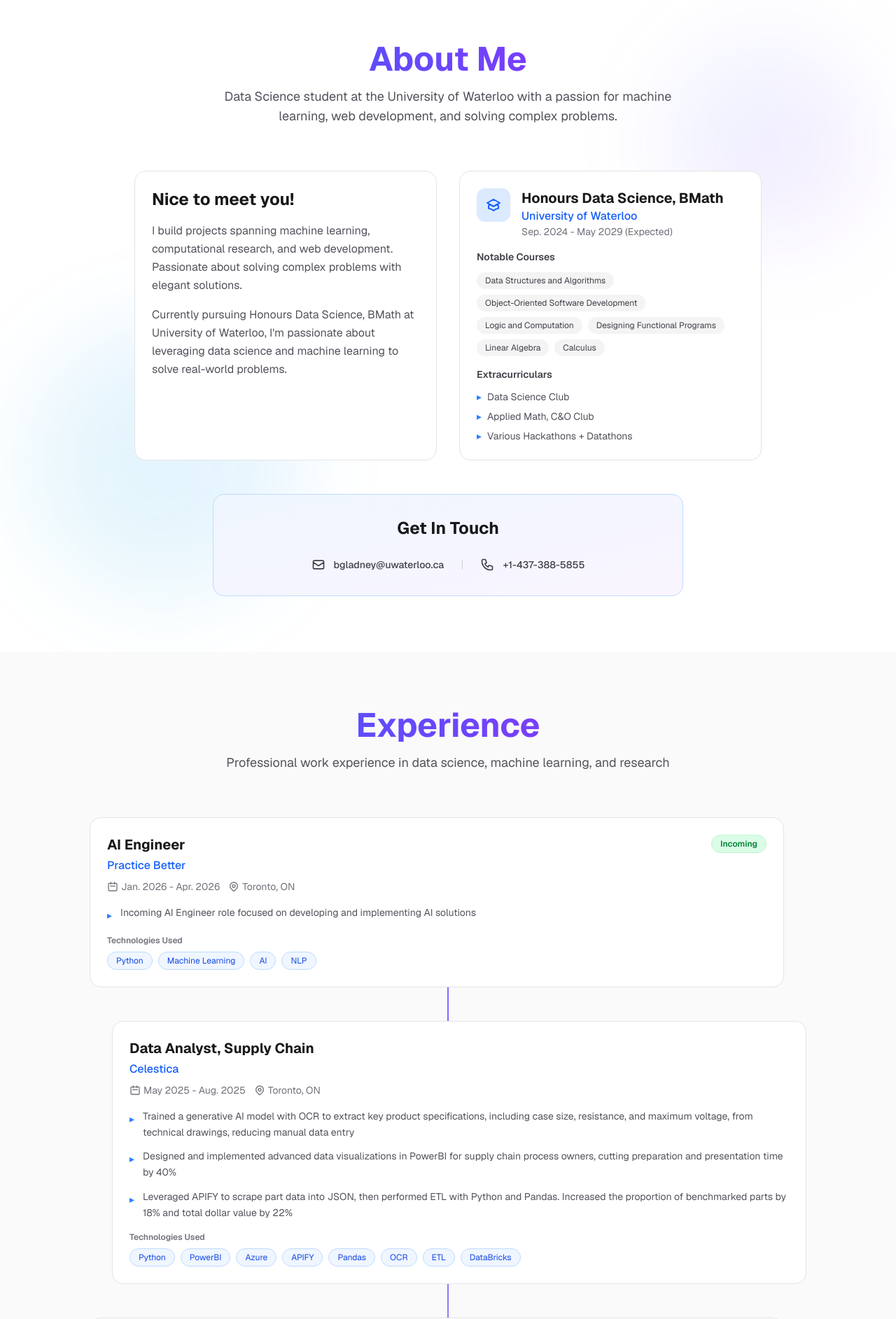
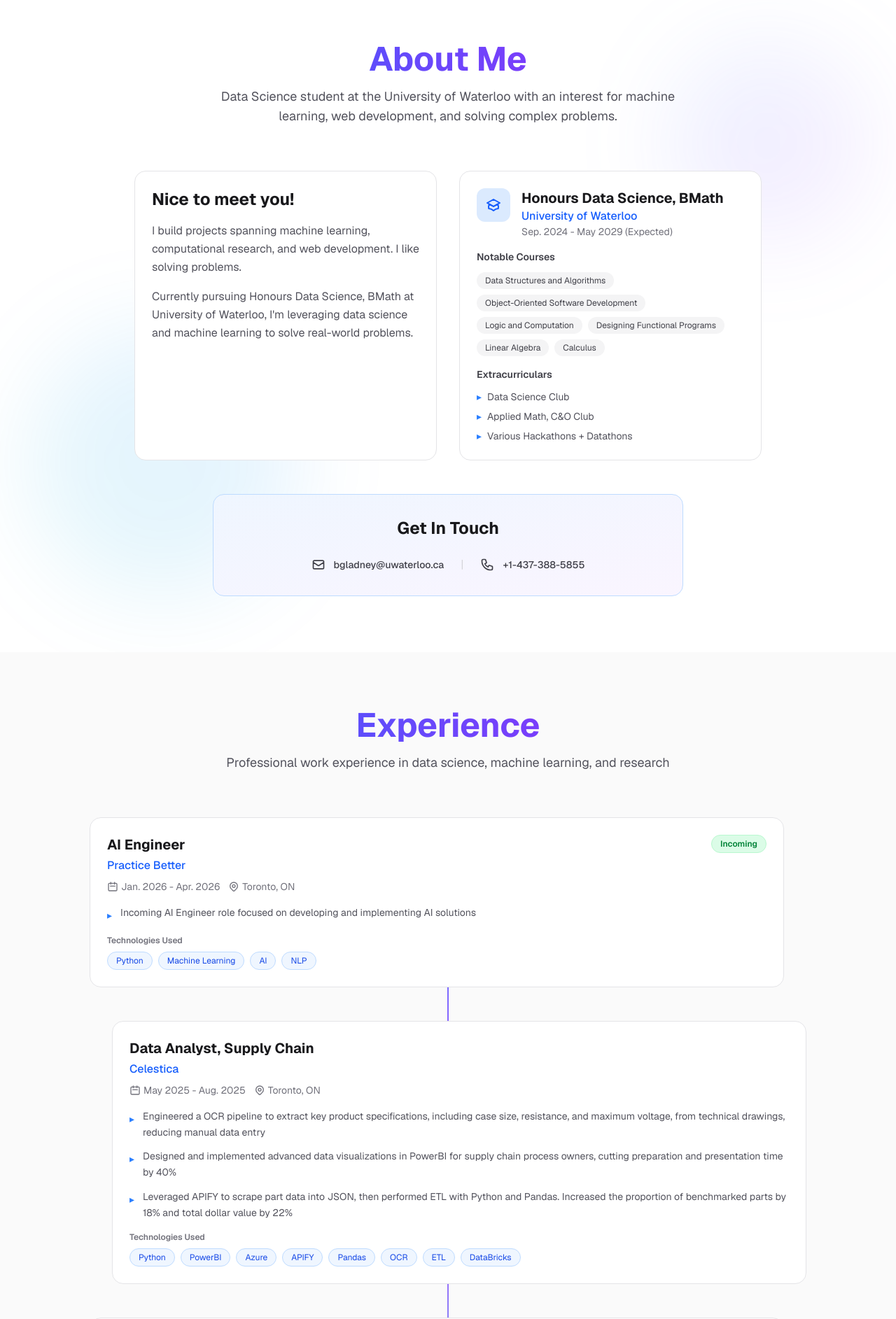
Before and after one commit to b9nn/PersonalWebsite, a Next.js app: page / in a window 1280 px wide. Shown: the part 820-2705 px from the top of the page at 70% size. Built offline with nearby package versions, Linux system fonts and the light colour scheme.

Commit message:
updated website content

```diff
--- a/app/components/About.tsx
+++ b/app/components/About.tsx
@@ -57,7 +57,7 @@ export default function About() {
               {PERSONAL_INFO.tagline}
             </p>
             <p className="text-zinc-600 dark:text-zinc-400 leading-relaxed">
-              Currently pursuing {EDUCATION.degree} at {EDUCATION.school}, I'm passionate about
+              Currently pursuing {EDUCATION.degree} at {EDUCATION.school}, I'm
               leveraging data science and machine learning to solve real-world problems.
             </p>
           </div>
--- a/app/data/constants.ts
+++ b/app/data/constants.ts
@@ -10,7 +10,7 @@ export const PERSONAL_INFO = {
   name: "Ben",
   fullName: "Benjamin Gladney",
   title: "Data Scientist & Software Engineer",
-  tagline: "I build projects spanning machine learning, computational research, and web development. Passionate about solving complex problems with elegant solutions.",
+  tagline: "I build projects spanning machine learning, computational research, and web development. I like solving problems.",
   email: "bgladney@uwaterloo.ca",
   phone: "+1-437-388-5855",
   github: "https://github.com/b9nn",
@@ -77,13 +77,10 @@ export const PROJECT_CATEGORIES = [
   "Utilities"
 ] as const;
 
-// Section Content
-// ------------------------------------
-// Customize section headings and descriptions
 export const SECTION_CONTENT = {
   about: {
     heading: "About Me",
-    description: "Data Science student at the University of Waterloo with a passion for machine learning, web development, and solving complex problems."
+    description: "Data Science student at the University of Waterloo with an interest for machine learning, web development, and solving complex problems."
   },
   experience: {
     heading: "Experience",
@@ -99,6 +96,6 @@ export const SECTION_CONTENT = {
   },
   contact: {
     heading: "Get In Touch",
-    description: "I'm always open to discussing new projects, creative ideas, or opportunities to be part of your vision."
+    description: "I'm always open to discussing creative ideas, or opportunities to be part of your vision."
   }
 } as const;
--- a/app/data/experience.ts
+++ b/app/data/experience.ts
@@ -24,7 +24,7 @@ export const experiences: Experience[] = [
     duration: "May 2025 - Aug. 2025",
     location: "Toronto, ON",
     description: [
-      "Trained a generative AI model with OCR to extract key product specifications, including case size, resistance, and maximum voltage, from technical drawings, reducing manual data entry",
+      "Engineered a OCR pipeline to extract key product specifications, including case size, resistance, and maximum voltage, from technical drawings, reducing manual data entry",
       "Designed and implemented advanced data visualizations in PowerBI for supply chain process owners, cutting preparation and presentation time by 40%",
       "Leveraged APIFY to scrape part data into JSON, then performed ETL with Python and Pandas. Increased the proportion of benchmarked parts by 18% and total dollar value by 22%"
     ],
@@ -36,7 +36,8 @@ export const experiences: Experience[] = [
     duration: "Sep. 2024 - Present",
     location: "University of Waterloo",
     description: [
-      "Developed a Random Forest regression model to predict fundamental frequency and sound pressure level, optimizing hyperparameters with cross-validation and generating contour plots to visualize model performance",
+      "Employed  various regression models to predict vocal fold outputs",
+      "Applied transfer learning to predict on scarce finite element data",
       "Authored Python scripts to transform vector data from VTU-formatted files into Pandas data frames then export as CSV for further analysis"
     ],
     technologies: ["Python", "Scikit-Learn", "Pandas", "Random Forest", "Machine Learning", "Data Visualization"]
```
